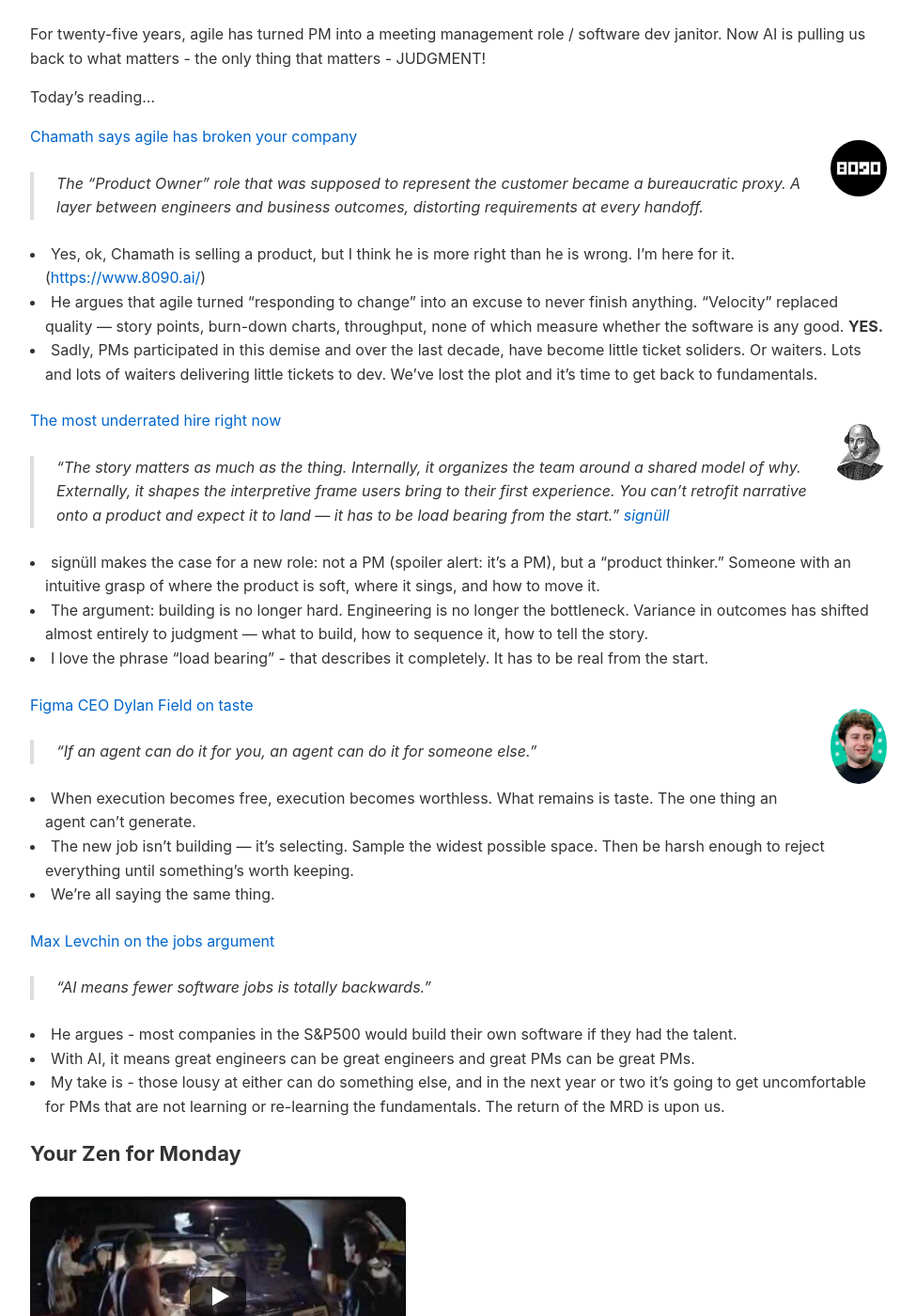
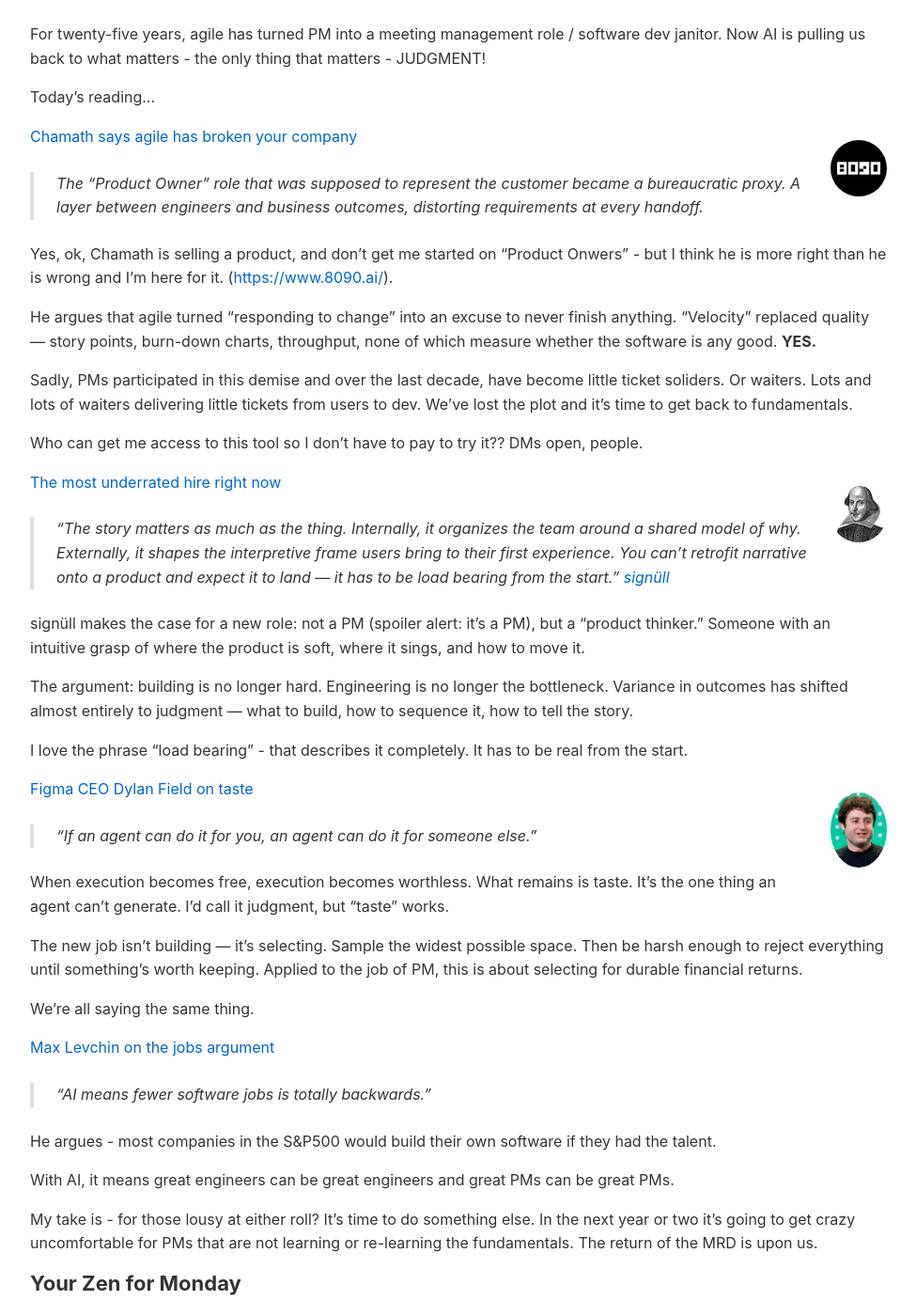
Before and after one commit to gibbygee/bellemonti-website, a Jekyll site: the page built from _dispatches/2026-03-09-pm-problem-may-be-fixing-itself.md, in a window 1280 px wide and 1400 px high, scrolled down 294 px. Shown: the whole window at 94% size, without its empty margins (152-1127 px from the left). Built offline with Jekyll 4.4.1, drawn with Linux system fonts in a browser that asks for light colours.

```diff
--- a/_dispatches/2026-03-09-pm-problem-may-be-fixing-itself.md
+++ b/_dispatches/2026-03-09-pm-problem-may-be-fixing-itself.md
@@ -15,9 +15,13 @@
 
 > The "Product Owner" role that was supposed to represent the customer became a bureaucratic proxy. A layer between engineers and business outcomes, distorting requirements at every handoff.
 
-- Yes, ok, Chamath is selling a product, but I think he is more right than he is wrong. I'm here for it. ([https://www.8090.ai/](https://www.8090.ai/))
-- He argues that agile turned "responding to change" into an excuse to never finish anything. "Velocity" replaced quality — story points, burn-down charts, throughput, none of which measure whether the software is any good. **YES.**
-- Sadly, PMs participated in this demise and over the last decade, have become little ticket soliders. Or waiters. Lots and lots of waiters delivering little tickets to dev. We've lost the plot and it's time to get back to fundamentals.
+Yes, ok, Chamath is selling a product, and don't get me started on "Product Onwers" - but I think he is more right than he is wrong and I'm here for it. ([https://www.8090.ai/](https://www.8090.ai/)).
+
+He argues that agile turned "responding to change" into an excuse to never finish anything. "Velocity" replaced quality — story points, burn-down charts, throughput, none of which measure whether the software is any good. **YES.**
+
+Sadly, PMs participated in this demise and over the last decade, have become little ticket soliders. Or waiters. Lots and lots of waiters delivering little tickets from users to dev. We've lost the plot and it's time to get back to fundamentals.
+
+Who can get me access to this tool so I don't have to pay to try it?? DMs open, people.
 
 {% include clear.html %}
 {% include avatar.html img="signull.jpg" name="signüll" url="https://x.com/signulll" %}
@@ -28,9 +32,11 @@
 > *"The story matters as much as the thing. Internally, it organizes the team around a shared model of why. Externally, it shapes the interpretive frame users bring to their first experience. You can't retrofit narrative onto a product and expect it to land — it has to be load bearing from the start."*
 > [signüll](https://x.com/signulll/status/2030404483897815089?s=12)
 
-- signüll makes the case for a new role: not a PM (spoiler alert: it's a PM), but a "product thinker." Someone with an intuitive grasp of where the product is soft, where it sings, and how to move it.
-- The argument: building is no longer hard. Engineering is no longer the bottleneck. Variance in outcomes has shifted almost entirely to judgment — what to build, how to sequence it, how to tell the story.
-- I love the phrase "load bearing" - that describes it completely. It has to be real from the start.
+signüll makes the case for a new role: not a PM (spoiler alert: it's a PM), but a "product thinker." Someone with an intuitive grasp of where the product is soft, where it sings, and how to move it.
+
+The argument: building is no longer hard. Engineering is no longer the bottleneck. Variance in outcomes has shifted almost entirely to judgment — what to build, how to sequence it, how to tell the story.
+
+I love the phrase "load bearing" - that describes it completely. It has to be real from the start.
 
 {% include clear.html %}
 {% include avatar.html img="dylan-field.jpg" name="Dylan Field" url="https://x.com/zolofield" %}
@@ -40,9 +46,11 @@
 
 > "If an agent can do it for you, an agent can do it for someone else."
 
-- When execution becomes free, execution becomes worthless. What remains is taste. The one thing an agent can't generate.
-- The new job isn't building — it's selecting. Sample the widest possible space. Then be harsh enough to reject everything until something's worth keeping.
-- We're all saying the same thing.
+When execution becomes free, execution becomes worthless. What remains is taste. It's the one thing an agent can't generate. I'd call it judgment, but "taste" works.
+
+The new job isn't building — it's selecting. Sample the widest possible space. Then be harsh enough to reject everything until something's worth keeping. Applied to the job of PM, this is about selecting for durable financial returns.
+
+We're all saying the same thing.
 
 {% include clear.html %}
 
@@ -50,9 +58,11 @@
 
 > "AI means fewer software jobs is totally backwards."
 
-- He argues - most companies in the S&P500 would build their own software if they had the talent.
-- With AI, it means great engineers can be great engineers and great PMs can be great PMs.
-- My take is - those lousy at either can do something else, and in the next year or two it's going to get uncomfortable for PMs that are not learning or re-learning the fundamentals. The return of the MRD is upon us.
+He argues - most companies in the S&P500 would build their own software if they had the talent.
+
+With AI, it means great engineers can be great engineers and great PMs can be great PMs.
+
+My take is - for those lousy at either roll? It's time to do something else. In the next year or two it's going to get crazy uncomfortable for PMs that are not learning or re-learning the fundamentals. The return of the MRD is upon us.
 
 {% include clear.html %}
 
```
Also changed, not shown: _dispatches/2026-02-27-ai-doom-or-boom.md (+22 -10 lines).
